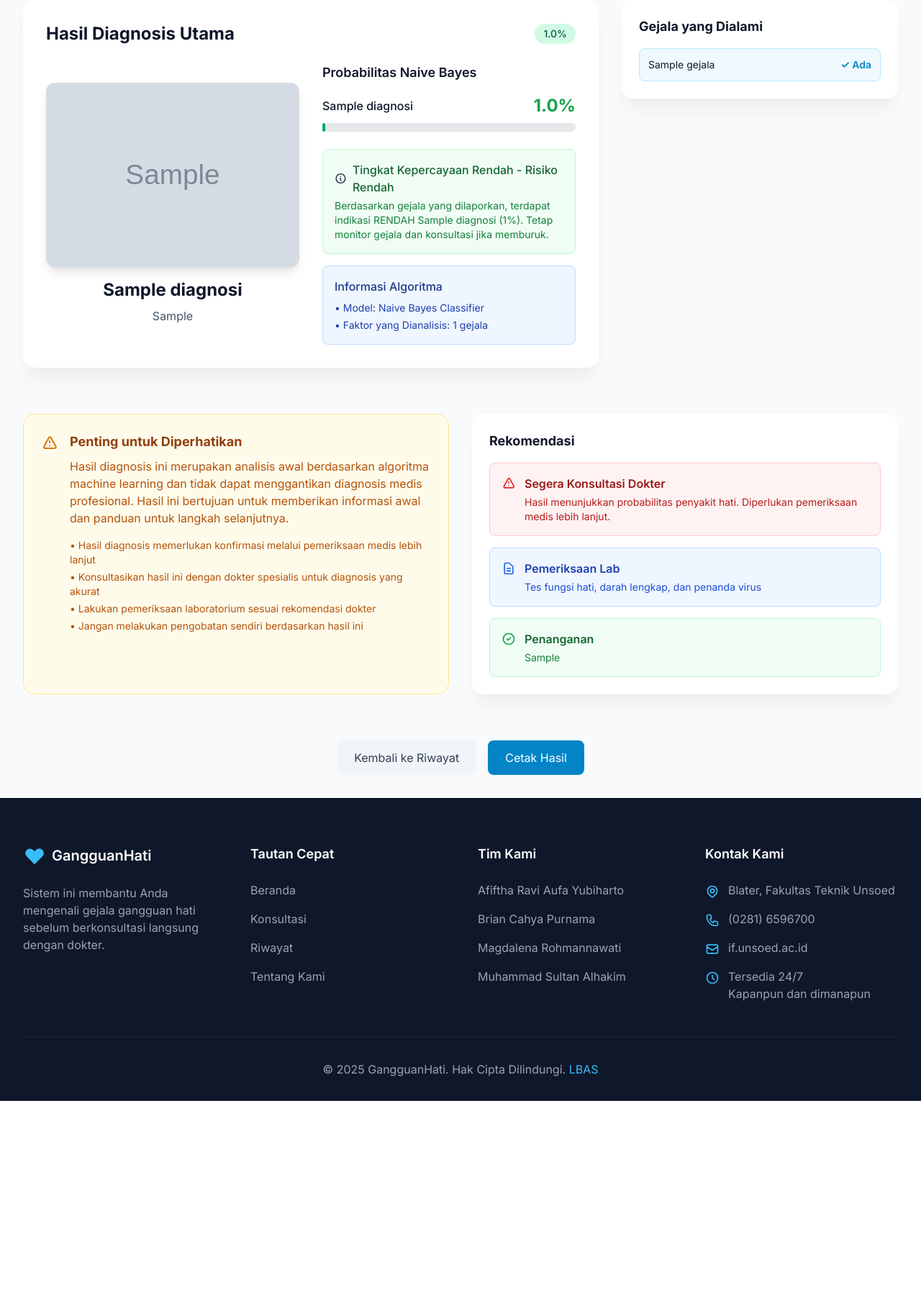
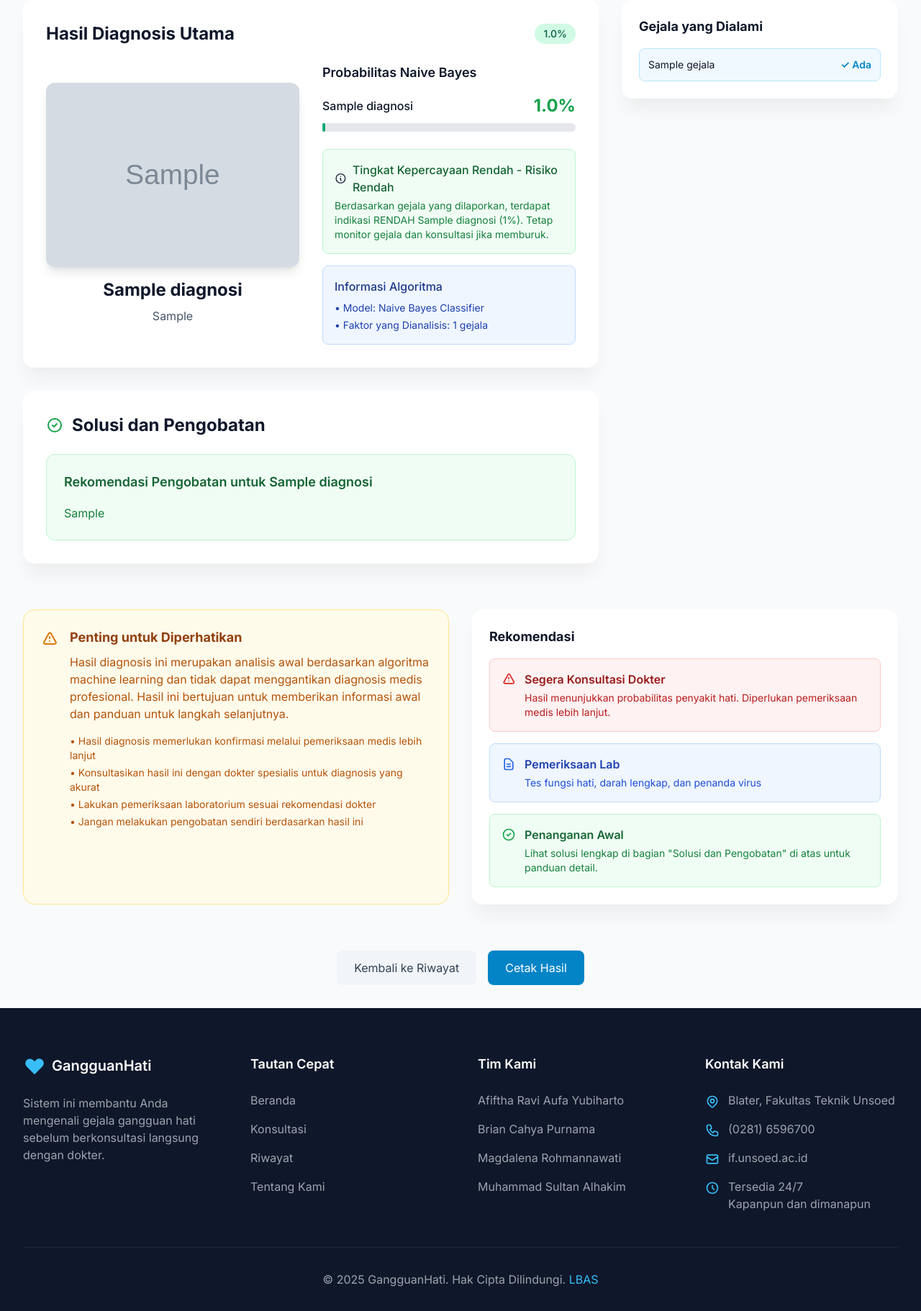
Before and after one commit to buriane/naive-bayes, a Django app: page /hasil/1/ in a window 1280 px wide. Shown: the part 309-2131 px from the top of the page at 72% size. Before the commit the page ends 1839 px from the top, so only its background shows below. Run offline with Django 5.2, Linux system fonts and the light colour scheme; tables that the repository leaves empty hold one stand-in row (values such as "Sample post"); grey boxes marked "Sample" are stand-in pictures; some libraries are stand-ins or nearby versions.

Commit message:
Add solution in result diagnosis page

```diff
--- a/diagnosis/templates/diagnosis/hasil.html
+++ b/diagnosis/templates/diagnosis/hasil.html
@@ -270,7 +270,7 @@
                   </div>
                   {% endif %}
                   <h3 class="text-2xl font-bold text-secondary-900 mb-2">{{ diagnosis.nama_diagnosis }}</h3>
-                  <p class="text-secondary-600">{{ diagnosis.deskripsi_diagnosis|truncatewords:25 }}</p>
+                  <p class="text-secondary-600">{{ diagnosis.deskripsi_diagnosis }}</p>
                 </div>
 
                 <!-- Probability Results -->
@@ -307,6 +307,27 @@
                       <li>• Faktor yang Dianalisis: {{ selected_gejala|length }} gejala</li>
                     </ul>
                   </div>
+                </div>
+              </div>
+            </div>
+
+            <!-- Solution Card  -->
+            <div class="bg-white rounded-2xl shadow-elegant p-8 mb-8 animate-fade-in animate-delay-200 print-page">
+              <div class="flex items-center mb-6">
+                <svg xmlns="http://www.w3.org/2000/svg" class="h-6 w-6 text-green-600 mr-3" fill="none" viewBox="0 0 24 24" stroke="currentColor">
+                  <path stroke-linecap="round" stroke-linejoin="round" stroke-width="2" d="M9 12l2 2 4-4m6 2a9 9 0 11-18 0 9 9 0 0118 0z" />
+                </svg>
+                <h2 class="text-2xl font-bold text-secondary-900">Solusi dan Pengobatan</h2>
+              </div>
+
+              <div class="bg-green-50 border border-green-200 rounded-xl p-6">
+                <h3 class="text-lg font-semibold text-green-800 mb-4">Rekomendasi Pengobatan untuk {{ diagnosis.nama_diagnosis }}</h3>
+                <div class="text-green-700 leading-relaxed">
+                  {% if diagnosis.solusi_diagnosis %}
+                    {{ diagnosis.solusi_diagnosis|linebreaks }}
+                  {% else %}
+                    <p>Solusi pengobatan belum tersedia. Harap konsultasikan dengan dokter spesialis untuk mendapatkan penanganan yang tepat.</p>
+                  {% endif %}
                 </div>
               </div>
             </div>
@@ -390,8 +411,8 @@
                       <path stroke-linecap="round" stroke-linejoin="round" stroke-width="2" d="M9 12l2 2 4-4m6 2a9 9 0 11-18 0 9 9 0 0118 0z" />
                     </svg>
                     <div>
-                      <h4 class="font-semibold text-green-800 mb-1">Penanganan</h4>
-                      <p class="text-green-700 text-sm">{{ diagnosis.solusi_diagnosis|truncatewords:30 }}</p>
+                      <h4 class="font-semibold text-green-800 mb-1">Penanganan Awal</h4>
+                      <p class="text-green-700 text-sm">Lihat solusi lengkap di bagian "Solusi dan Pengobatan" di atas untuk panduan detail.</p>
                     </div>
                   </div>
                 </div>
```
